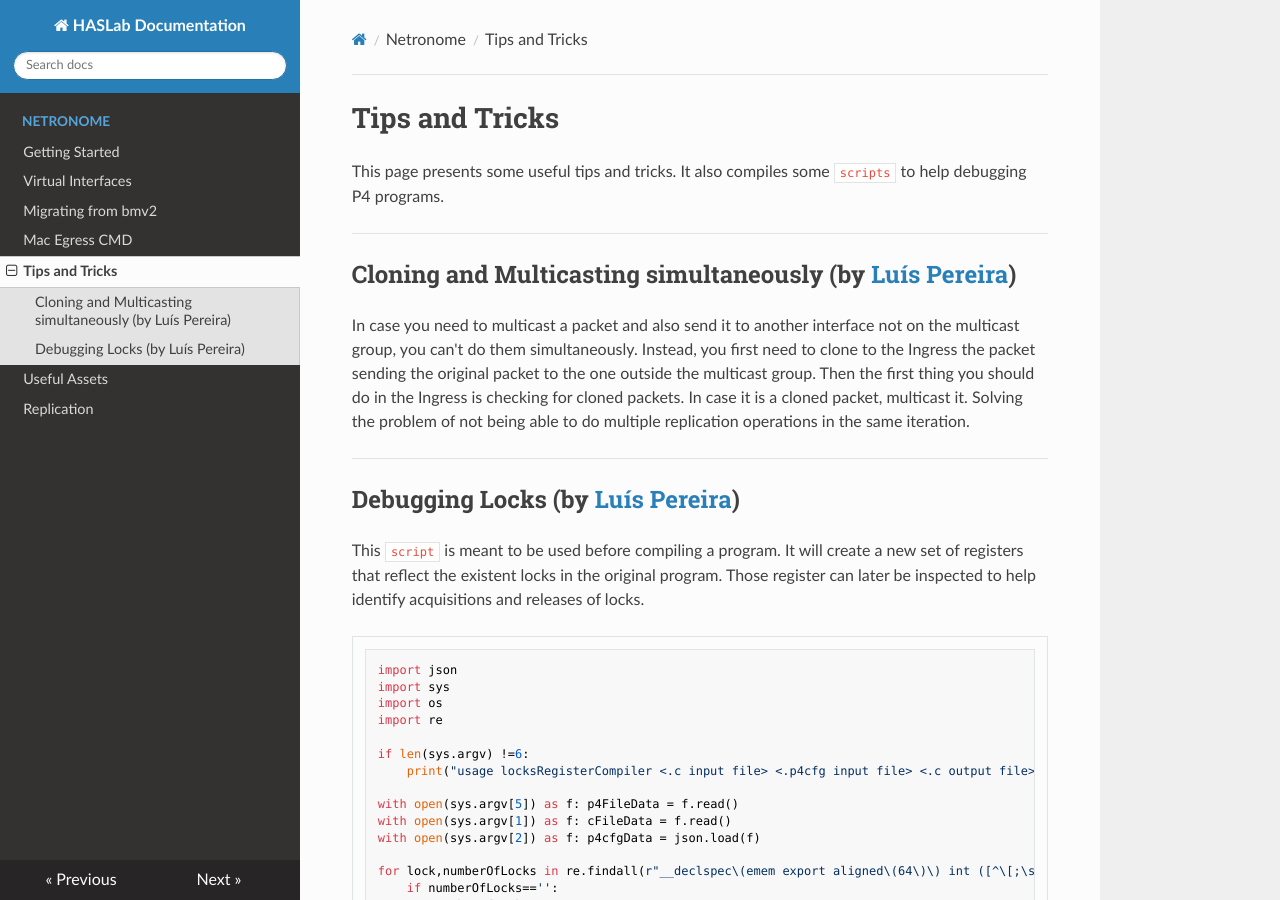
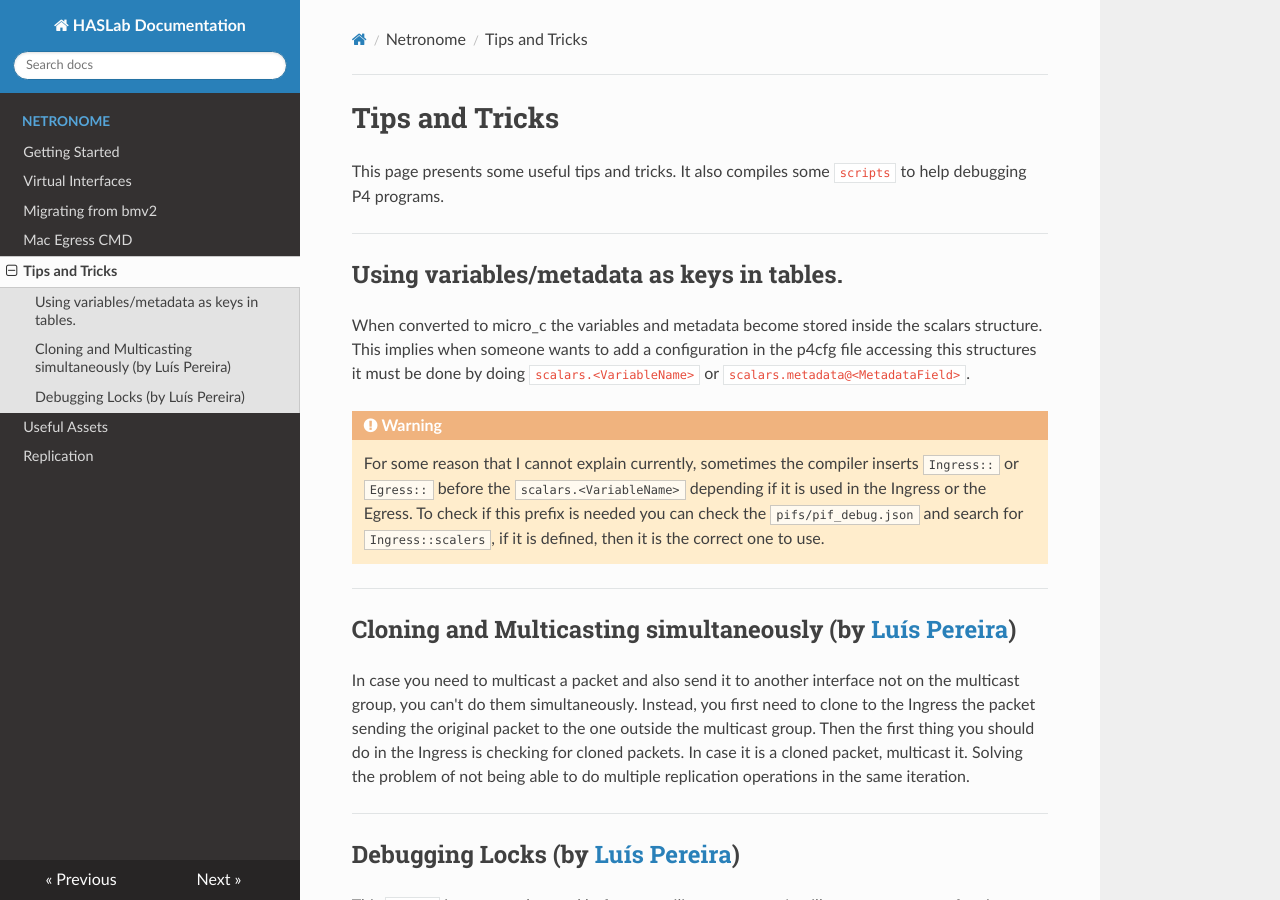
Before and after one commit to RuiCunhaM/netronome-p4-documentation, an MkDocs documentation site: the page built from docs/tips.md, in a window 1280 px wide and 900 px high. Built offline with MkDocs 1.6.1, drawn with Linux system fonts in a browser that asks for light colours; nearby versions of some CDN libraries.

Commit message:
add information about using scalars (#2)

```diff
--- a/docs/tips.md
+++ b/docs/tips.md
@@ -1,6 +1,17 @@
 # Tips and Tricks
 
 This page presents some useful tips and tricks. It also compiles some `scripts` to help debugging P4 programs.
+
+---
+
+## Using variables/metadata as keys in tables.
+
+When converted to micro_c the variables and metadata become stored inside the scalars structure.
+This implies when someone wants to add a configuration in the p4cfg file accessing this structures it must be done by doing `scalars.<VariableName>` or `scalars.metadata@<MetadataField>`.
+
+!!! warning
+    For some reason that I cannot explain currently, sometimes the compiler inserts `Ingress::` or `Egress::` before the `scalars.<VariableName>` depending if it is used in the Ingress or the Egress.
+    To check if this prefix is needed you can check the `pifs/pif_debug.json` and search for `Ingress::scalers`, if it is defined, then it is the correct one to use.
 
 ---
 
```
